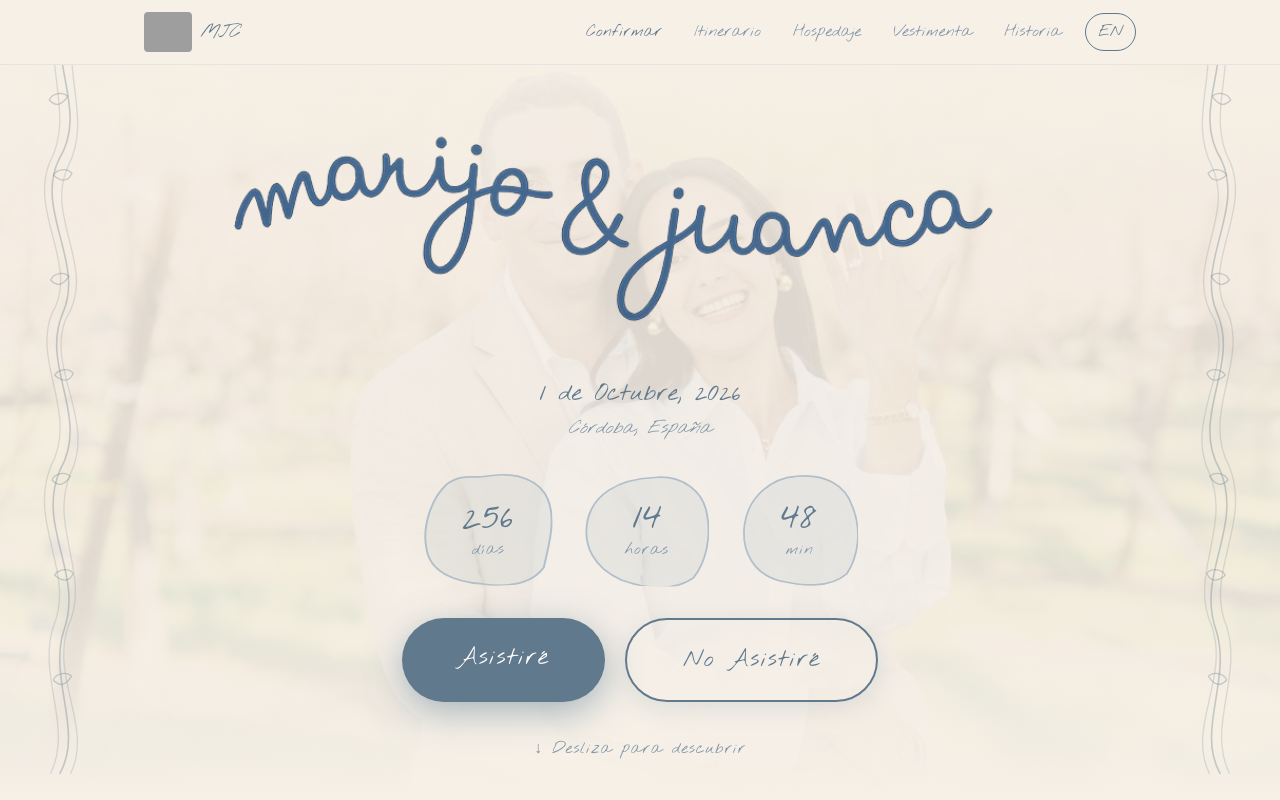
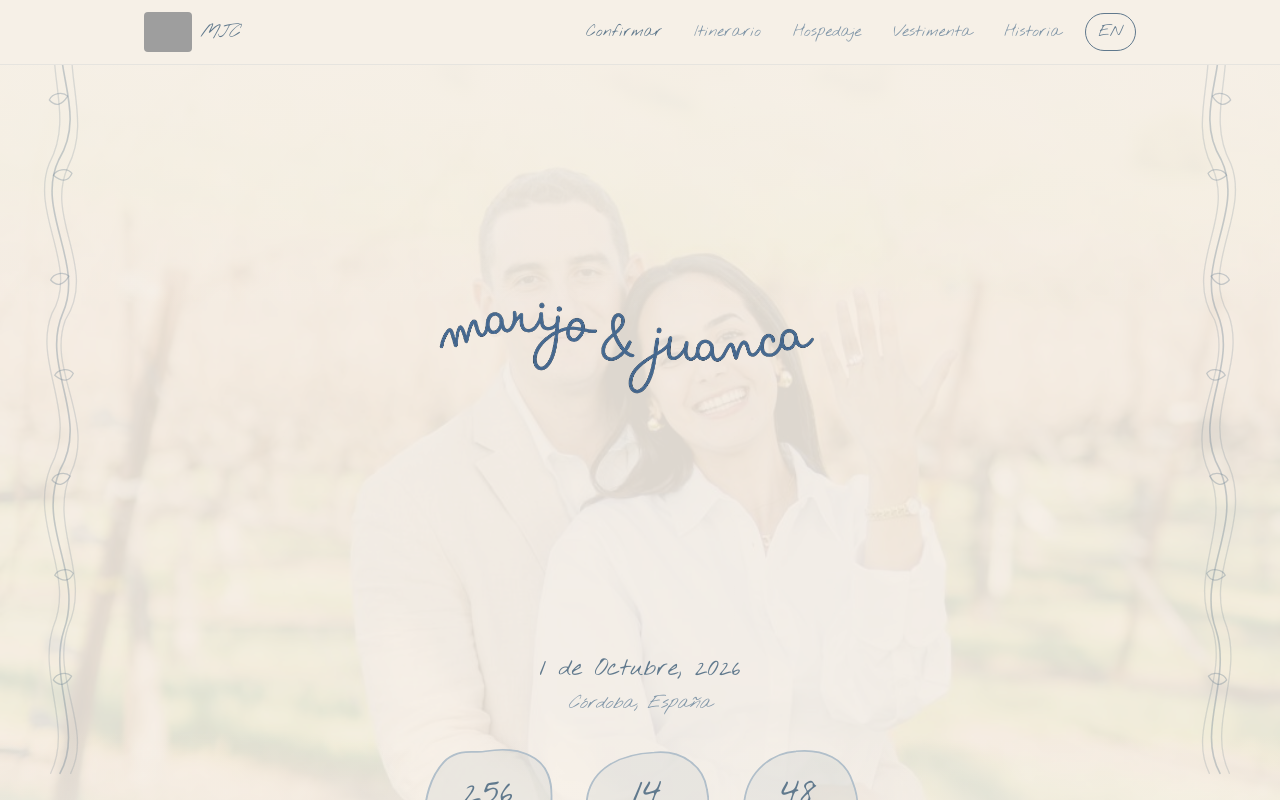
Before and after one commit to jcmgiono/mjcwedding, a React (Create React App) app: page / in a window 1280 px wide. Both pictures are taken after a click on the button "Saltar". Shown: the top 800 px of the page. Built offline with nearby package versions, Linux system fonts and the light colour scheme; grey boxes are pictures that could not be loaded.

Commit message:
Updates doodle name

```diff
--- a/src/App.js
+++ b/src/App.js
@@ -17,17 +17,10 @@ const SHEETS_URL = 'https://script.google.com/macros/s/YOUR_NEW_SCRIPT_ID_HERE/e
 
 // Alternative: Use a Google Form or Formspree as backup
 
-const CoupleWordmark = ({ className = "", style = {}, mobileScale = 1.5, desktopScale = 3 }) => {
-  const [scale, setScale] = useState(1);
-  useEffect(() => {
-    const updateScale = () => setScale(window.innerWidth < 768 ? mobileScale : desktopScale);
-    updateScale();
-    window.addEventListener('resize', updateScale);
-    return () => window.removeEventListener('resize', updateScale);
-  }, [mobileScale, desktopScale]);
+const CoupleWordmark = ({ className = "", style = {} }) => {
   return (
     <div className={className} style={{ display: 'flex', justifyContent: 'center', alignItems: 'center' }}>
-      <img src="/images/mjc_doodle_names.png" alt="Marijo & Juanca" style={{ width: '100%', height: 'auto', transform: `scale(${scale})`, transformOrigin: 'center', ...style }} draggable={false} />
+      <img src="/images/mjc_doodle_names.png" alt="Marijo & Juanca" style={{ width: '100%', height: 'auto', ...style }} draggable={false} />
     </div>
   );
 };
@@ -1069,12 +1062,14 @@ export default function Wedding() {
         </div>
       </nav>
 
-      <section className="min-h-screen flex flex-col items-center justify-start pt-20 md:pt-16 md:justify-center px-4 md:px-6 relative overflow-hidden">
+      <section className="min-h-screen flex flex-col items-center justify-center pt-12 md:pt-16 px-4 md:px-6 relative overflow-hidden">
         <div className="absolute inset-0 opacity-10"><Img src="mjc_couple_vineyard_bw.jpg" alt="Background" className="w-full h-full" position="center 40%" /></div>
         <div className="absolute inset-0" style={{ background: `linear-gradient(180deg, ${C.cream} 0%, transparent 30%, transparent 70%, ${C.cream} 100%)` }} />
-        <div className="relative z-10 flex flex-col items-center">
+        <div className="relative z-10 flex flex-col items-center mt-4 md:mt-0">
           <p className="text-xs md:text-sm tracking-[0.2em] md:tracking-[0.3em] mb-2 md:mb-6 uppercase" style={{ color: C.blueLight }}>{t.hero.subtitle}</p>
-          <CoupleWordmark className="w-[320px] md:w-[360px] mb-6 md:mb-4" mobileScale={4} desktopScale={4.5} />
+          <div className="w-screen overflow-visible flex justify-center">
+            <CoupleWordmark className="w-[180vw] md:w-[800px] mb-6 md:mb-8" />
+          </div>
           <p className="text-lg md:text-2xl mb-1" style={{ color: C.blue }}>{t.date.full}</p>
           <p className="text-sm md:text-base mb-6 md:mb-8" style={{ color: C.blueLight, fontStyle: 'italic' }}>{t.hero.location}</p>
           <div className="flex gap-3 md:gap-8 mb-6 md:mb-8">
@@ -1297,7 +1292,7 @@ export default function Wedding() {
         <div className="absolute inset-0 opacity-10"><Img src="mjc_couple_vineyard.jpg" alt="Footer" className="w-full h-full" /></div>
         <div className="relative z-10">
           <Img src="mjc_doodle_dancing.png" alt="Dancing" className="w-28 h-24 md:w-48 md:h-40 rounded-xl mx-auto mb-3 md:mb-4 opacity-70" style={{ filter: 'brightness(0) invert(1)' }}/>
-          <CoupleWordmark className="w-[140px] md:w-[280px] mx-auto mb-2 md:mb-4" mobileScale={1.8} desktopScale={3} style={{ filter: 'brightness(0) invert(1)' }} />
+          <CoupleWordmark className="w-[220px] md:w-[320px] mx-auto mb-2 md:mb-4" style={{ filter: 'brightness(0) invert(1)' }} />
           <p className="text-white/60 text-xs md:text-sm">{t.date.full} · {t.hero.location}</p>
           <p className="text-white/80 text-base md:text-lg mt-3 md:mt-4">{t.footer.hash}</p>
 
```
